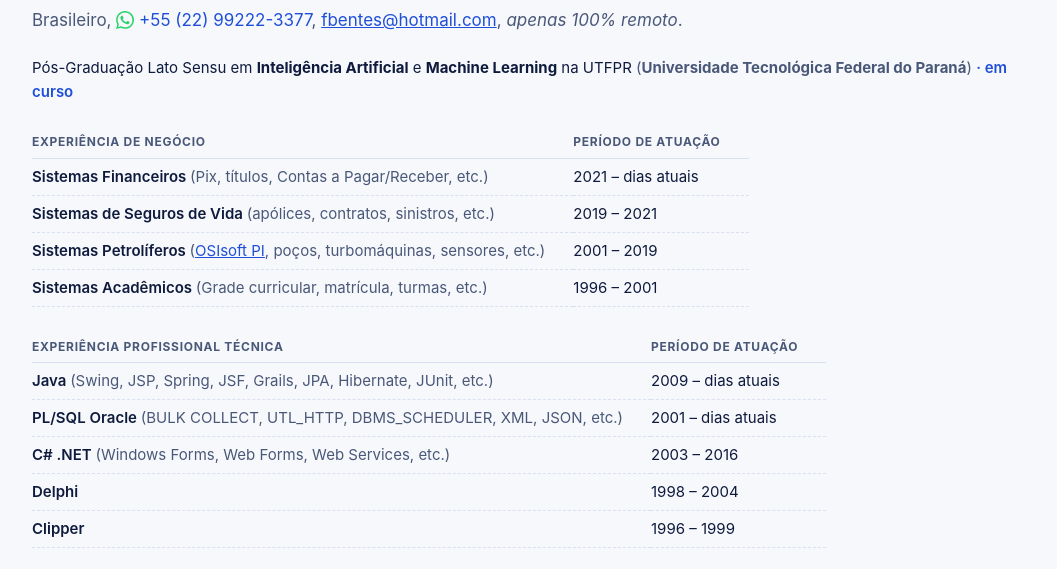
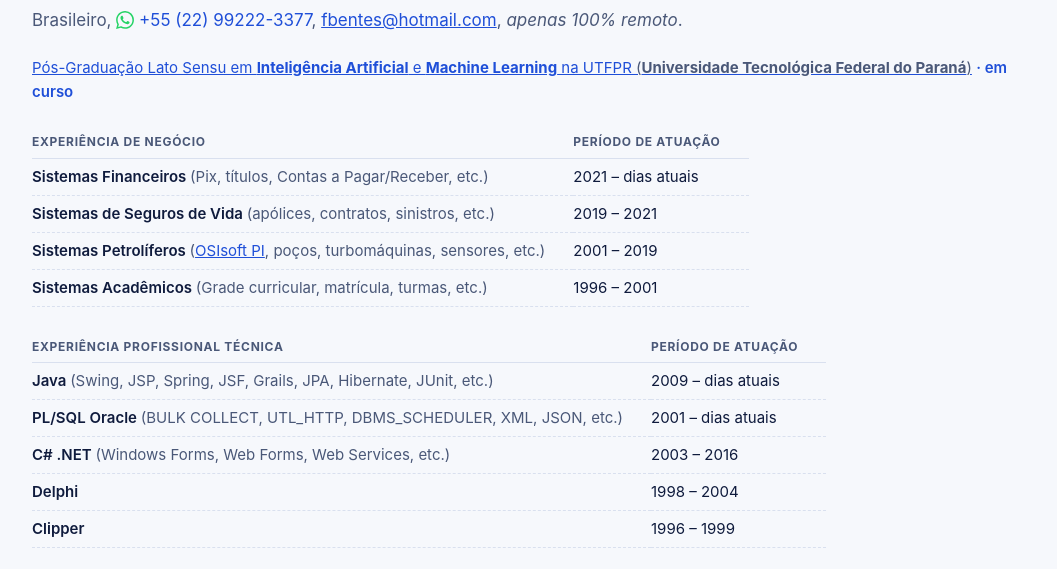
Before and after one commit to fbentes/fbentes.github.io, a plain HTML site: page index.html in a window 1280 px wide. Shown: the part 192-761 px from the top of the page, without its empty margins (108-1165 px from the left). Drawn offline with Linux system fonts and the light colour scheme.

Commit message:
Link para o despacho da UTFPR (nomes de terceiros ocultados)
Co-Authored-By: Claude Sonnet 5.5 <noreply@anthropic.com>

```diff
--- a/index.html
+++ b/index.html
@@ -117,7 +117,7 @@
     <h1>Desenvolvedor Backend Sênior Java e PL/SQL Oracle</h1>
     <p class="nome">Fábio Anderson Corrêa Bentes</p>
     <p class="contact">Brasileiro, <a class="wa-link" href="https://wa.me/5522992223377" rel="noopener" aria-label="WhatsApp"><svg class="wa" viewBox="0 0 24 24" width="18" height="18" role="img" aria-label="WhatsApp" fill="#25D366"><path d="M17.47 14.38c-.3-.15-1.76-.87-2.03-.97-.27-.1-.47-.15-.67.15-.2.3-.77.97-.94 1.17-.17.2-.35.22-.65.07-.3-.15-1.26-.46-2.4-1.48-.89-.79-1.49-1.77-1.66-2.07-.17-.3-.02-.46.13-.61.14-.13.3-.35.45-.52.15-.17.2-.3.3-.5.1-.2.05-.37-.02-.52-.07-.15-.67-1.61-.92-2.2-.24-.58-.49-.5-.67-.51h-.57c-.2 0-.52.07-.8.37-.27.3-1.04 1.02-1.04 2.48 0 1.46 1.07 2.88 1.21 3.08.15.2 2.1 3.2 5.08 4.49.71.31 1.26.49 1.69.63.71.23 1.36.2 1.87.12.57-.08 1.76-.72 2.01-1.41.25-.69.25-1.29.17-1.41-.07-.12-.27-.2-.57-.35zM12.04 21.8h-.01a9.87 9.87 0 0 1-5.03-1.38l-.36-.21-3.74.98 1-3.65-.24-.37a9.86 9.86 0 0 1-1.51-5.26c0-5.45 4.44-9.88 9.9-9.88 2.64 0 5.12 1.03 6.99 2.9a9.82 9.82 0 0 1 2.89 6.99c0 5.45-4.44 9.88-9.89 9.88zM20.52 3.45A11.8 11.8 0 0 0 12.04 0C5.5 0 .16 5.34.16 11.89c0 2.1.55 4.14 1.59 5.95L.06 24l6.31-1.65a11.88 11.88 0 0 0 5.67 1.44h.01c6.54 0 11.89-5.34 11.89-11.89 0-3.18-1.24-6.16-3.48-8.45z"/></svg> +55 (22) 99222-3377</a>, <a href="mailto:fbentes@hotmail.com">fbentes@hotmail.com</a>, <em>apenas 100% remoto</em>.</p>
-    <p class="edu">Pós-Graduação Lato Sensu em <strong>Inteligência Artificial</strong> e <strong>Machine Learning</strong> na UTFPR <span class="det">(<strong>Universidade Tecnológica Federal do Paraná</strong>)</span> <span class="curso">· em curso</span></p>
+    <p class="edu"><a href="despacho-utfpr-pos-ia-ml.pdf" target="_blank" rel="noopener">Pós-Graduação Lato Sensu em <strong>Inteligência Artificial</strong> e <strong>Machine Learning</strong> na UTFPR <span class="det">(<strong>Universidade Tecnológica Federal do Paraná</strong>)</span></a> <span class="curso">· em curso</span></p>
     <table class="exp" aria-label="Experiência de negócio">
       <thead><tr><th scope="col">Experiência de Negócio</th><th scope="col">Período de atuação</th></tr></thead>
       <tbody>
```
Also changed, not shown: 1 other file.
